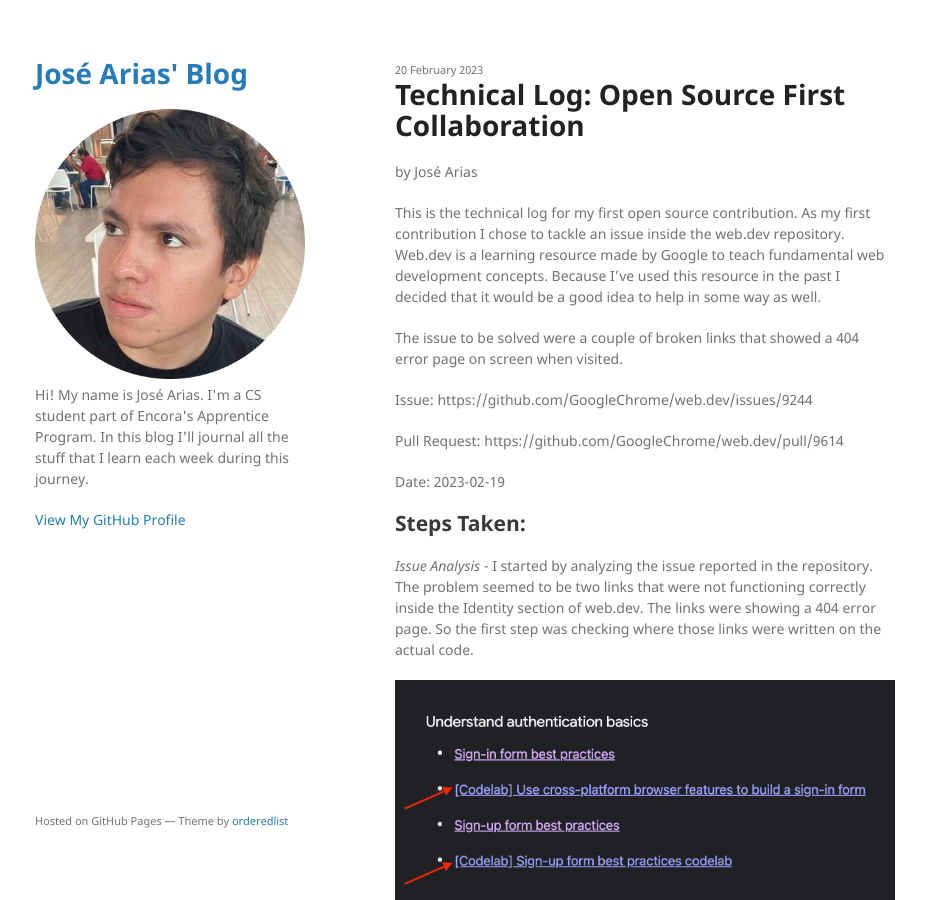
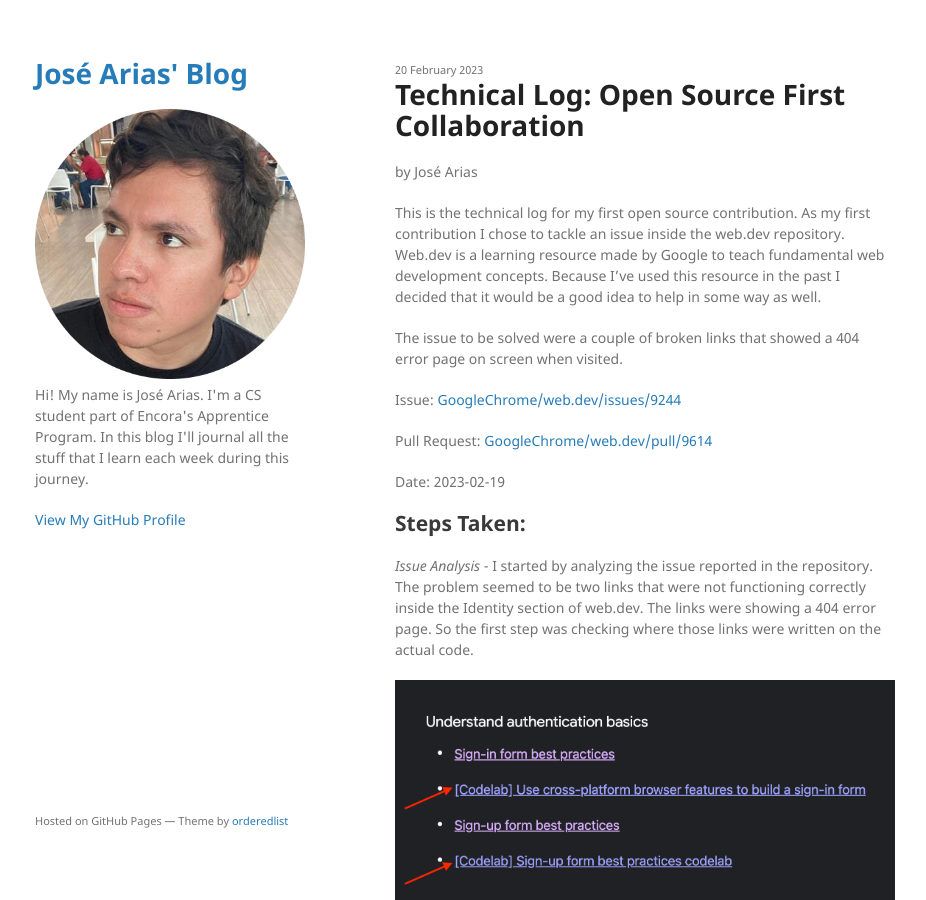
Before and after one commit to joseearias/joseearias.github.io, a Jekyll site: the page built from _posts/2023-02-20-first-contrib-tech-log.markdown, in a window 1280 px wide and 900 px high. Shown: the whole window, without its empty margins (175-1101 px from the left). Built offline with Jekyll 4.4.1, drawn with Linux system fonts in a browser that asks for light colours; part of the change alters nothing that is shown.

Commit message:
Update 2023-02-20-first-contrib-tech-log.markdown

```diff
--- a/_posts/2023-02-20-first-contrib-tech-log.markdown
+++ b/_posts/2023-02-20-first-contrib-tech-log.markdown
@@ -9,9 +9,9 @@ This is the technical log for my first open source contribution. As my first con
 
 The issue to be solved were a couple of broken links that showed a 404 error page on screen when visited.
 
-Issue: https://github.com/GoogleChrome/web.dev/issues/9244
+Issue: [GoogleChrome/web.dev/issues/9244](https://github.com/GoogleChrome/web.dev/issues/9244)
 
-Pull Request: https://github.com/GoogleChrome/web.dev/pull/9614
+Pull Request: [GoogleChrome/web.dev/pull/9614](https://github.com/GoogleChrome/web.dev/pull/9614)
 
 Date: 2023-02-19
 
```
